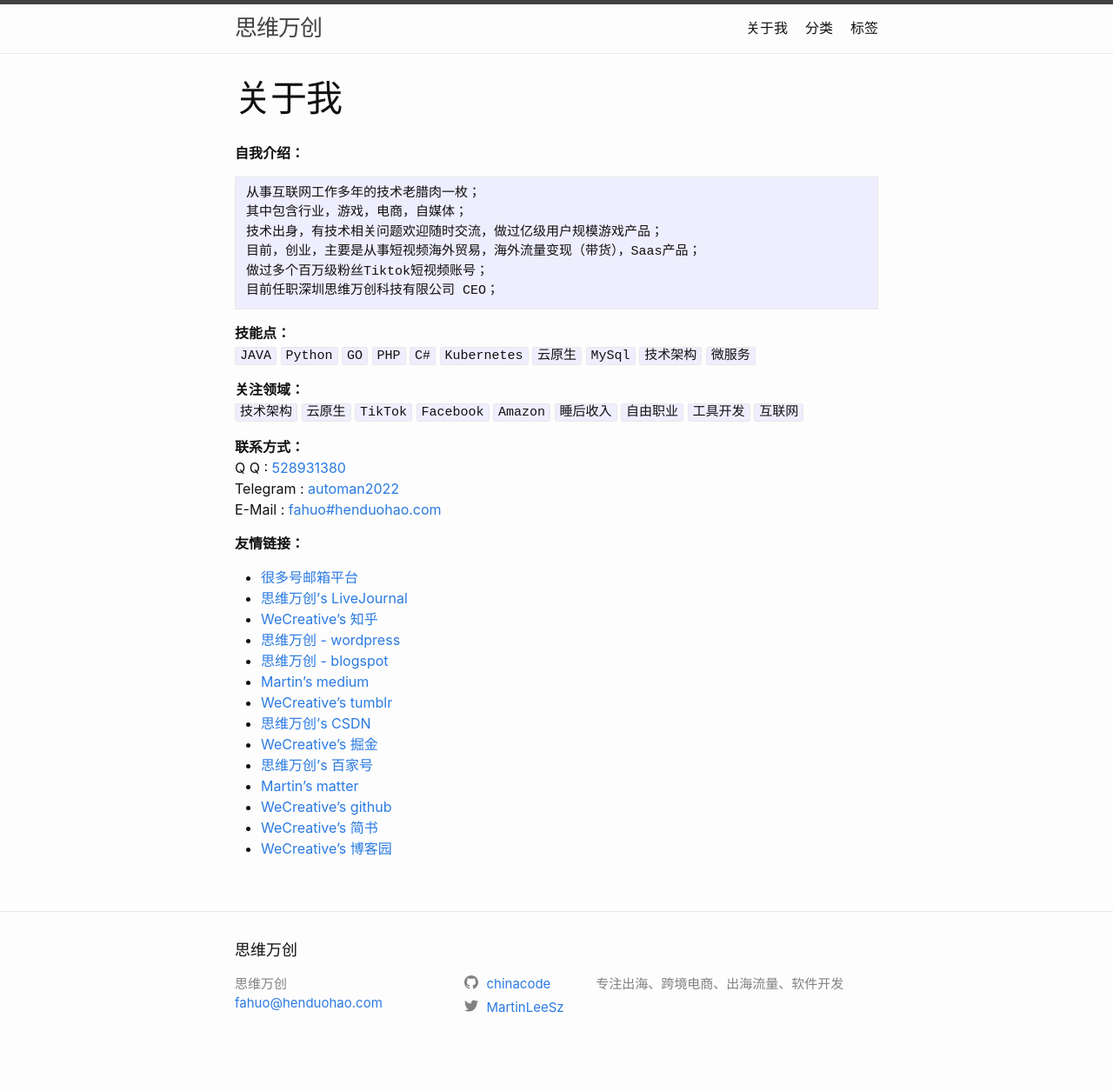
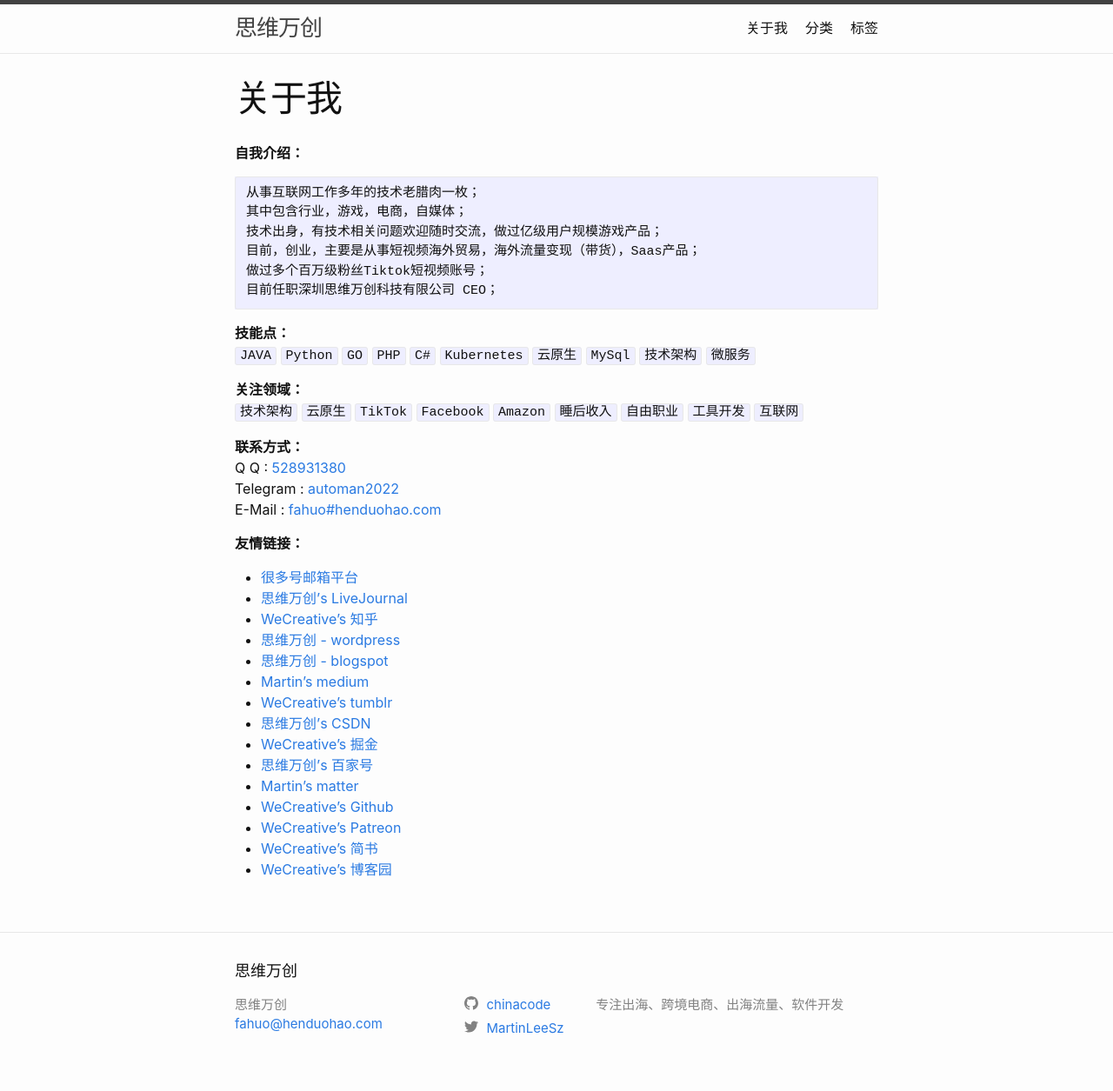
Before and after one commit to chinacode/chinacode.github.io, a Jekyll site: the page built from about.markdown, in a window 1280 px wide. Shown: the whole page at 87% size. Built offline with Jekyll 4.4.1, drawn with Linux system fonts in a browser that asks for light colours; before the commit the page ends 1231 px from its top, so only the background shows below that.

Commit message:
change about.md

```diff
--- a/about.markdown
+++ b/about.markdown
@@ -39,6 +39,7 @@ E-Mail : [fahuo#henduohao.com](mailto:fahuo@henduohao.com)
 -   [WeCreative's 掘金](https://juejin.cn/user/515006375409117)
 -   [思维万创's 百家号](https://author.baidu.com/home?app_id=1726999602423374)
 -   [Martin's matter](https://matters.news/@martinworksz)
--   [WeCreative's github](https://github.com/chinacode/wecreative)
+-   [WeCreative's Github](https://github.com/chinacode/wecreative)
+-   [WeCreative's Patreon](https://www.patreon.com/wecreative)
 -   [WeCreative's 简书](https://www.jianshu.com/u/08079467621a)
 -   [WeCreative's 博客园](https://www.cnblogs.com/wecreative/)
```
